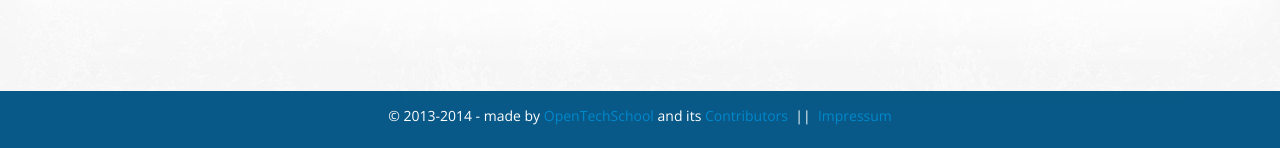
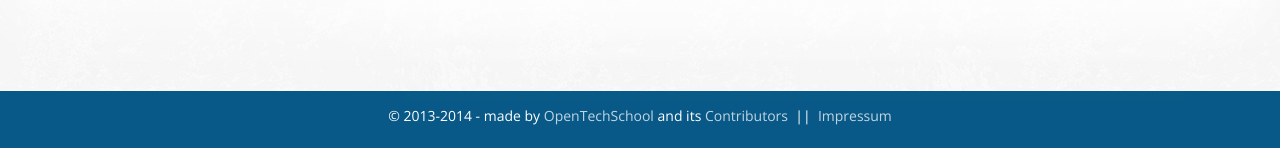
Before and after one commit to OpenTechSchool/html-css-beginners, a Jekyll site: the page built from index.md, in a window 1280 px wide. Shown: the part 1679-1827 px from the top of the page. Built offline with Jekyll 4.4.1, drawn with Linux system fonts in a browser that asks for light colours; Markdown is read by kramdown in place of the engine named in the settings.

Commit message:
Make footer links more readable colours

```diff
--- a/_layouts/ots.html
+++ b/_layouts/ots.html
@@ -83,6 +83,14 @@
         color: #FFF;
       }
 
+      #footer a {
+        color: #c1d5e1;
+      }
+
+      #footer a:hover {
+        color: #FFF;
+      }
+
     </style>
 </head>
 <body>
```
